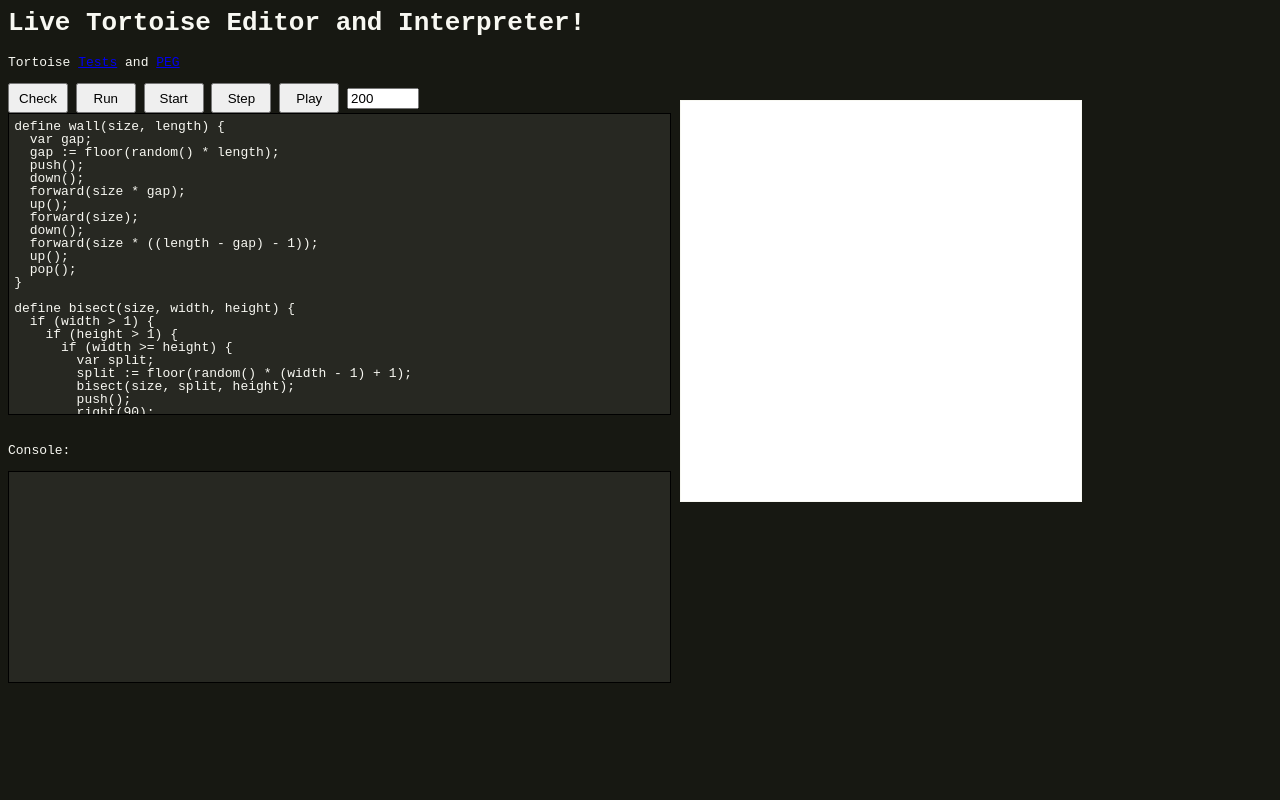
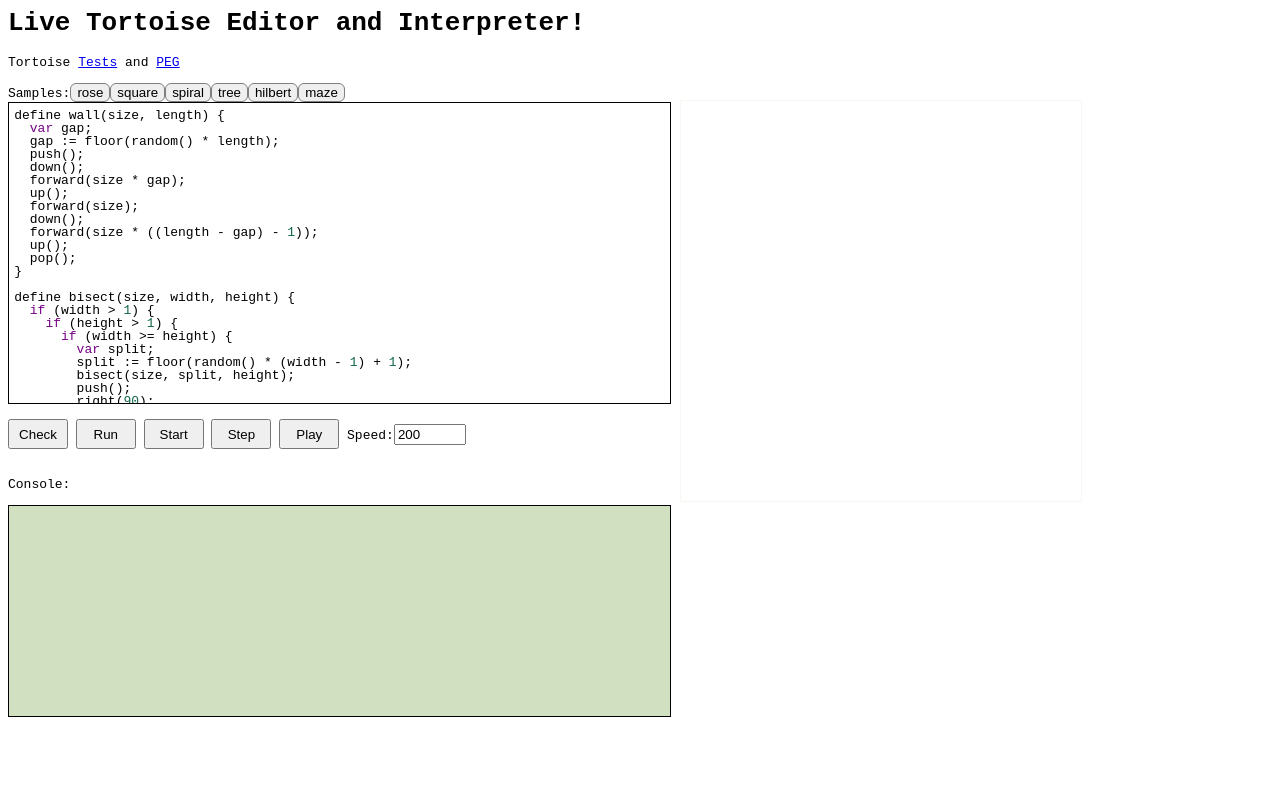
Before and after one commit to McLeopold/PL101, a plain HTML site: page tortoise.html in a window 1280 px wide. Drawn offline with nearby package versions, Linux system fonts and the light colour scheme.

Commit message:
Add sample buttons.

```diff
--- a/tortoise.css
+++ b/tortoise.css
@@ -1,11 +1,15 @@
 body {
-	background: #171812;
-	color: #f8f8f2;
+	/*background: #dec;*/
+	/*color: #f8f8f2;*/
 	font-family: monospace;
 }
-input[type="button"] {
+#controls input[type="button"] {
 	width: 60px;
 	height: 30px;
+}
+#samples input[type="button"] {
+	border: solid 1px gray;
+	border-radius: 6px;
 }
 #input {
 	width: 663px;
@@ -15,7 +19,7 @@ input[type="button"] {
 	width: 663px;
 }
 #console {
-	background: #272822;
+	background: #d0e0c0;
 	padding: 5px;
 	border: solid 1px black;
 	height: 200px;
--- a/tortoise.html
+++ b/tortoise.html
@@ -5,12 +5,13 @@
   <script src="codemirror.js"></script>
   <script src="raphael.js"></script>
   <link rel="stylesheet" href="codemirror.css" />
-  <link rel="stylesheet" href="monokai.css" />
-  <script src="scheme.js"></script>
+  <link rel="stylesheet" href="neat.css" />
+  <script src="javascript.js"></script>
   <link rel="stylesheet" href="tortoise.css" />
   <script src="http://ajax.googleapis.com/ajax/libs/jquery/1.7.2/jquery.min.js"></script>
   <script src="tortoise_parser.js"></script>
   <script src="tortoise_interpreter.js"></script>
+  <script src="tortoise_samples.js"></script>
   <script src="tortoise.js"></script>
 </head>
 <body>
@@ -18,82 +19,17 @@
   <p>Tortoise <a href="tortoise_test.html">Tests</a> and <a href="tortoise.peg">PEG</a></p>
   <div id="editor">
     <div id="codemirror"></div>
-    <input id="check" type="button" value="Check" />
-    <input id="run" type="button" value="Run" />
-    <input id="start" type="button" value="Start" />
-    <input id="step" type="button" value="Step" />
-    <input id="play" type="button" value="Play" />
-    <input id="speed" type="number" value="200" min="0" max="1000" step="50" />
+    <div id="samples">Samples:</div>
+    <textarea id="input" cols="80" rows="10"></textarea><br />
+    <div id="controls">
+      <input id="check" type="button" value="Check" />
+      <input id="run" type="button" value="Run" />
+      <input id="start" type="button" value="Start" />
+      <input id="step" type="button" value="Step" />
+      <input id="play" type="button" value="Play" />
+      <span>Speed:</span><input id="speed" type="number" value="200" min="0" max="1000" step="50" />
+    </div>
     <br />
-    <textarea id="input" cols="80" rows="10">
-define wall(size, length) {
-  var gap;
-  gap := floor(random() * length);
-  push();
-  down();
-  forward(size * gap);
-  up();
-  forward(size);
-  down();
-  forward(size * ((length - gap) - 1));
-  up();
-  pop();
-}
-
-define bisect(size, width, height) {
-  if (width > 1) {
-    if (height > 1) {
-      if (width >= height) {
-        var split;
-        split := floor(random() * (width - 1) + 1);
-        bisect(size, split, height);
-        push();
-        right(90);
-        forward(size * split);
-        left(90);
-        wall(size, height);
-        bisect(size, width - split, height);
-        pop();
-      }
-      if (height > width) {
-        var split;
-        split := floor(random() * (height - 1) + 1);
-        bisect(size, width, split);
-        push();
-        forward(size * split);
-        right(90);
-        wall(size, width);
-        left(90);
-        bisect(size, width, height - split);
-        pop();
-      }
-    }
-  }
-}
-
-define maze(size, width, height) {
-  repeat(2) {
-    up();
-    forward(size);
-    down();
-    forward(size * (height - 1));
-    right(90);
-    forward(size * width);
-    right(90);
-  }
-  up();
-  bisect(size, width, height);
-  down();
-}
-
-up();
-backward(190);
-right(90);
-backward(190);
-left(90);
-
-maze(38, 10, 10);
-    </textarea><br />
     <p>Console:</p>
     <div id="console"></div>
   </div>
--- a/tortoise.js
+++ b/tortoise.js
@@ -32,8 +32,21 @@ var nice_env = function (data) {
 $(function() {
   var myCodeMirror = CodeMirror.fromTextArea(document.getElementById('input'), {
     mode:  "javascript",
-    theme: "monokai"
+    //theme: "neat"
   });
+  // load sample buttons
+  var sample_div = $('#samples');
+  for (sample_name in Tortoise.samples) {
+    (function (sample_name) {
+      sample_div.append(
+        $('<input type="button" id="' + sample_name + '" value="' + sample_name +'" />')
+          .click(function () {
+            myCodeMirror.setValue(Tortoise.samples[sample_name][0]);
+          })
+      );
+    }(sample_name));
+  };
+  myCodeMirror.setValue(Tortoise.samples['maze'][0]);
   Tortoise.interpreter.init(680, 100, 400, 400);
   $('#check').click(function() {
     myCodeMirror.save();
--- a/tortoise_interpreter.js
+++ b/tortoise_interpreter.js
@@ -201,6 +201,12 @@ Tortoise.interpreter = (function () {
     // Look at tag to see what to do
     switch(expr.tag) {
       // Simple built-in binary operations
+      case '==':
+        return thunk(evalExpr, expr.left, env, function (v1) {
+          return thunk(evalExpr, expr.right, env, function (v2) {
+            return thunk(cont, v1 === v2);
+          }, xcont);
+        }, xcont);
       case '<':
         return thunk(evalExpr, expr.left, env, function (v1) {
           return thunk(evalExpr, expr.right, env, function (v2) {
@@ -352,7 +358,6 @@ Tortoise.interpreter = (function () {
       } else {
         return thunk(evalStatement, seq[i], env, evalNext, xcont);
       }
-      i += 1;
     });
   };
 
--- a/tortoise_samples.js
+++ b/tortoise_samples.js
@@ -1,17 +1,11 @@
-var Scheem = Scheem || {};
-Scheem.samples = (function () {
+var Tortoise = Tortoise || {};
+Tortoise.samples = (function () {
   var samples = {
-    'forward': [[
-      'forward(10);'
-    ], undefined],
-    'left': [[
-      'left(90);'
-    ], undefined],
     'rose': [[
       'repeat(18) {',
       '  right(20);',
       '  repeat(36) {',
-      '    forward(20);',
+      '    forward(15);',
       '    right(10);',
       '  }',
       '}'
@@ -57,9 +51,107 @@ Scheem.samples = (function () {
       '}',
       '',
       'up();',
+      'left(10);',
       'backward(150);',
+      'right(10);',
       'down();',
-      'curve(33, 90, 0.80, 99, 9);'
+      'curve(33, 90, 0.80, 89, 8);'
+    ], undefined],
+    'hilbert': [[
+      'var size;',
+      'size := 25;',
+      'define hilbert (level, angle) {',
+      '  if (level > 0) {',
+      '    right(angle);',
+      '    hilbert(level - 1, 0-angle);',
+      '    forward(size);',
+      '    left(angle);',
+      '    hilbert(level - 1, angle);',
+      '    forward(size);',
+      '    hilbert(level - 1, angle);',
+      '    left(angle);',
+      '    forward(size);',
+      '    hilbert(level - 1, 0-angle);',
+      '    right(angle);',
+      '  }',
+      '}',
+      '',
+      'up();',
+      'backward(190);',
+      'right(90);',
+      'backward(190);',
+      'left(90);',
+      'down();',
+      'hilbert(4, 90);',
+    ], undefined],
+    'maze': [[
+      'define wall(size, length) {',
+      '  var gap;',
+      '  gap := floor(random() * length);',
+      '  push();',
+      '  down();',
+      '  forward(size * gap);',
+      '  up();',
+      '  forward(size);',
+      '  down();',
+      '  forward(size * ((length - gap) - 1));',
+      '  up();',
+      '  pop();',
+      '}',
+      '',
+      'define bisect(size, width, height) {',
+      '  if (width > 1) {',
+      '    if (height > 1) {',
+      '      if (width >= height) {',
+      '        var split;',
+      '        split := floor(random() * (width - 1) + 1);',
+      '        bisect(size, split, height);',
+      '        push();',
+      '        right(90);',
+      '        forward(size * split);',
+      '        left(90);',
+      '        wall(size, height);',
+      '        bisect(size, width - split, height);',
+      '        pop();',
+      '      }',
+      '      if (height > width) {',
+      '        var split;',
+      '        split := floor(random() * (height - 1) + 1);',
+      '        bisect(size, width, split);',
+      '        push();',
+      '        forward(size * split);',
+      '        right(90);',
+      '        wall(size, width);',
+      '        left(90);',
+      '        bisect(size, width, height - split);',
+      '        pop();',
+      '      }',
+      '    }',
+      '  }',
+      '}',
+      '',
+      'define maze(size, width, height) {',
+      '  repeat(2) {',
+      '    up();',
+      '    forward(size);',
+      '    down();',
+      '    forward(size * (height - 1));',
+      '    right(90);',
+      '    forward(size * width);',
+      '    right(90);',
+      '  }',
+      '  up();',
+      '  bisect(size, width, height);',
+      '  down();',
+      '}',
+      '',
+      'up();',
+      'backward(190);',
+      'right(90);',
+      'backward(190);',
+      'left(90);',
+      '',
+      'maze(38, 10, 10);',
     ], undefined],
   };
   for (var name in samples) { if (samples.hasOwnProperty(name)) {
@@ -67,4 +159,4 @@ Scheem.samples = (function () {
   }}
   return samples;
 }());
-if (typeof module !== "undefined") { module.exports = Scheem.samples; }
+if (typeof module !== "undefined") { module.exports = Tortoise.samples; }
```
